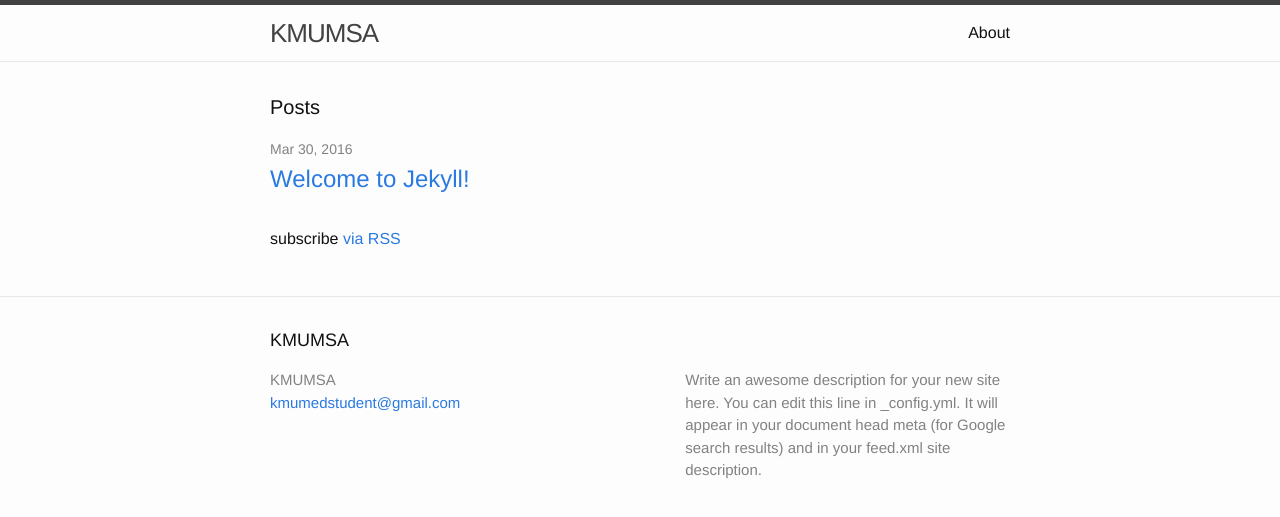
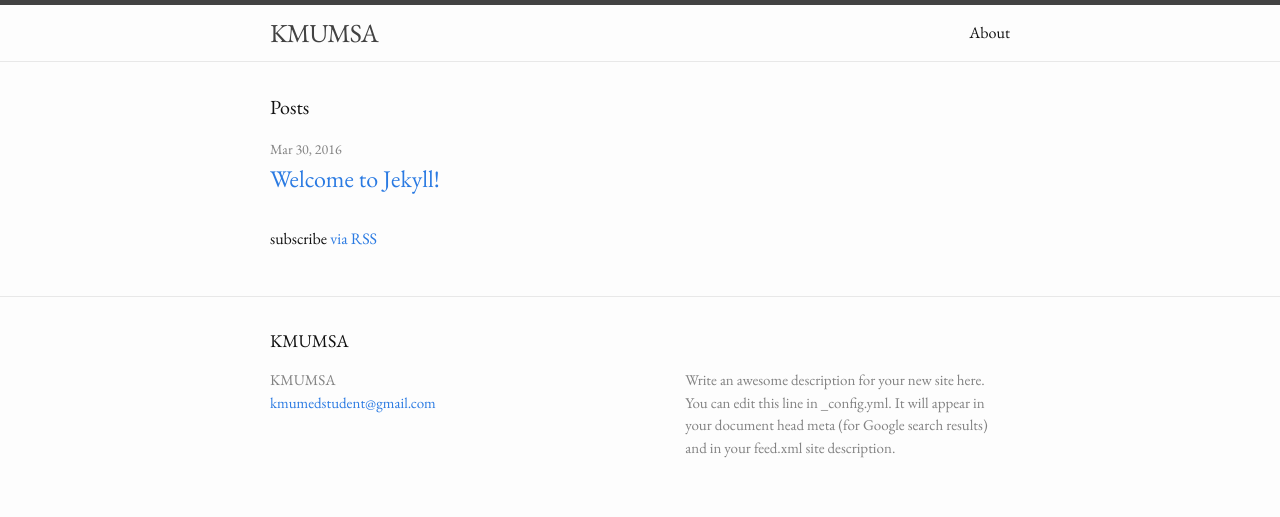
Before and after one commit to HsuYR/msasite, a Jekyll site: the page built from index.html, in a window 1280 px wide. Shown: the top 517 px of the page. Built offline with Jekyll 4.4.1, drawn with Linux system fonts in a browser that asks for light colours; some web fonts are replaced.

Commit message:
set new font face

```diff
--- a/css/main.scss
+++ b/css/main.scss
@@ -3,10 +3,11 @@
 ---
 @charset "utf-8";
 
-
+@import url(https://fonts.googleapis.com/earlyaccess/cwtexfangsong.css);
+@import url(https://fonts.googleapis.com/css?family=EB+Garamond);
 
 // Our variables
-$base-font-family: "Helvetica Neue", Helvetica, Arial, sans-serif;
+$base-font-family: 'EB Garamond', 'cwTeXFangSong', serif;
 $base-font-size:   16px;
 $base-font-weight: 400;
 $small-font-size:  $base-font-size * 0.875;
```
